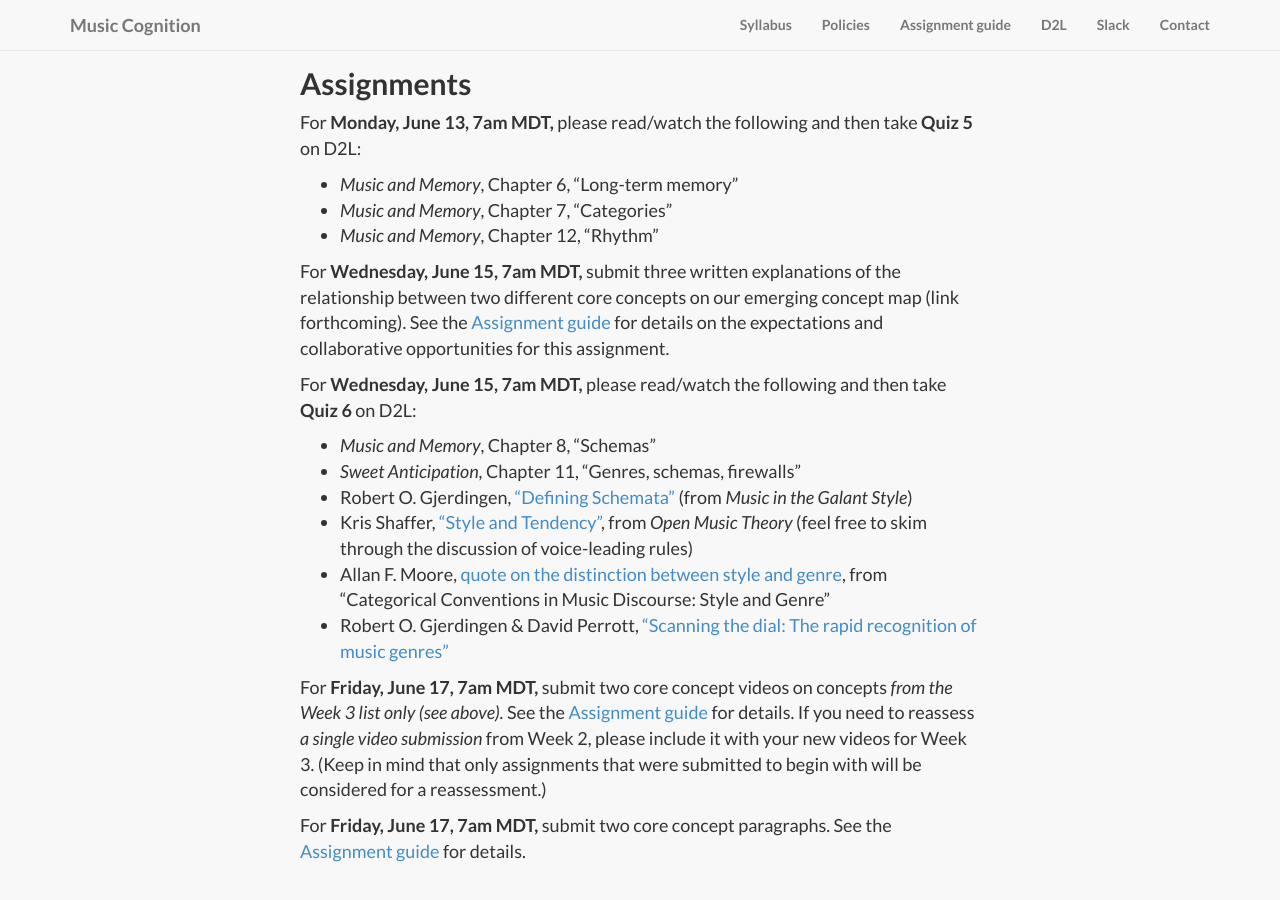
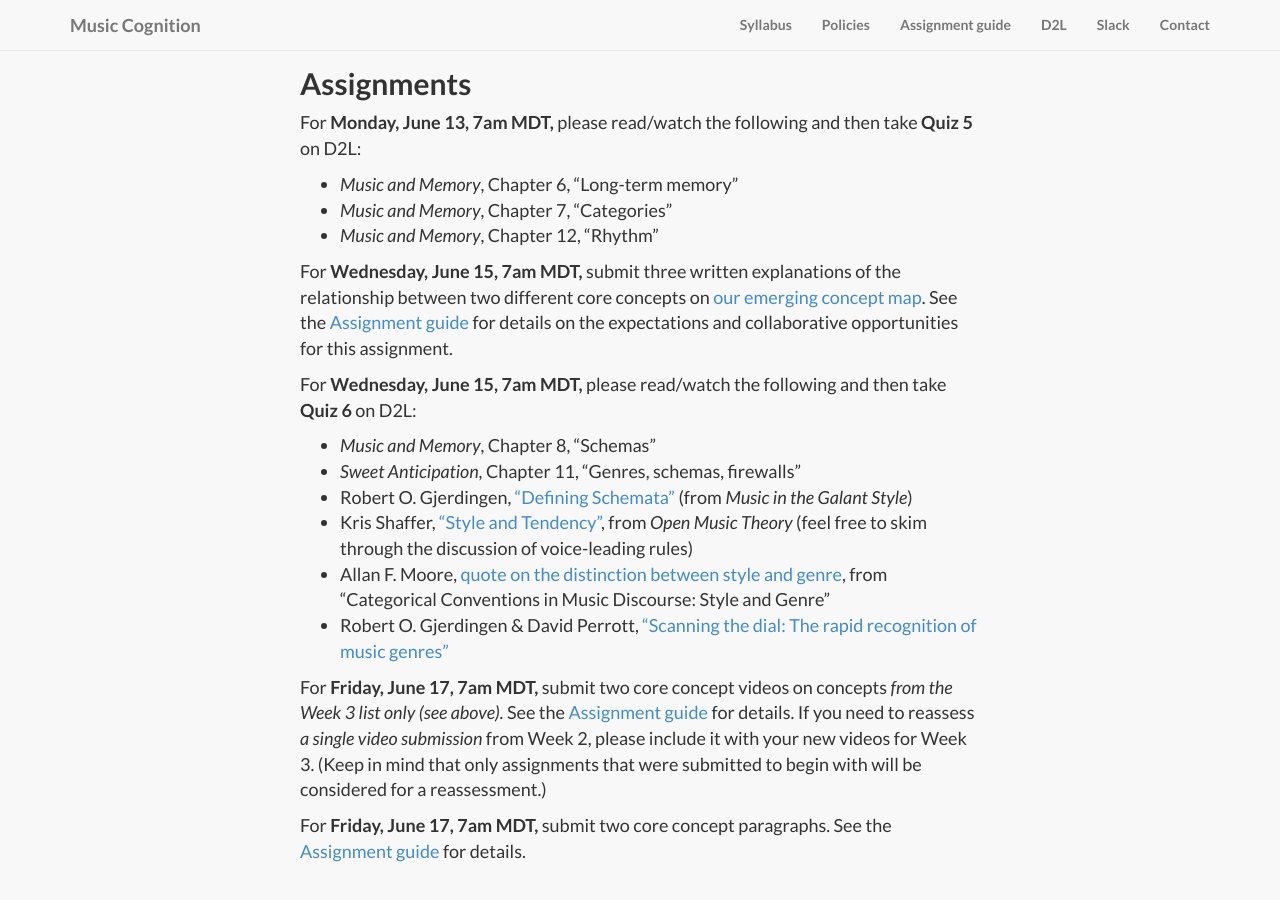
Before and after one commit to kshaffer/cognition, a Jekyll site: the page built from week3.md, in a window 1280 px wide and 900 px high, scrolled down 1739 px. Built offline with Jekyll 4.4.1, drawn with Linux system fonts in a browser that asks for light colours; nearby versions of some CDN libraries; library files that are not in the unit come from our copies.

Commit message:
concept map added

```diff
--- a/week3.md
+++ b/week3.md
@@ -46,7 +46,7 @@ For **Monday, June 13, 7am MDT,** please read/watch the following and then take
 - *Music and Memory*, Chapter 7, "Categories"
 - *Music and Memory*, Chapter 12, "Rhythm"
 
-For **Wednesday, June 15, 7am MDT,** submit three written explanations of the relationship between two different core concepts on our emerging concept map (link forthcoming). See the [Assignment guide](/assessments/) for details on the expectations and collaborative opportunities for this assignment.
+For **Wednesday, June 15, 7am MDT,** submit three written explanations of the relationship between two different core concepts on [our emerging concept map](https://prezi.com/aerjidemdhqx/music-cognition-2016/). See the [Assignment guide](/assessments/) for details on the expectations and collaborative opportunities for this assignment.
 
 For **Wednesday, June 15, 7am MDT,** please read/watch the following and then take **Quiz 6** on D2L:
 
```
Also changed, not shown: assessments.md (+2 -1 lines).
